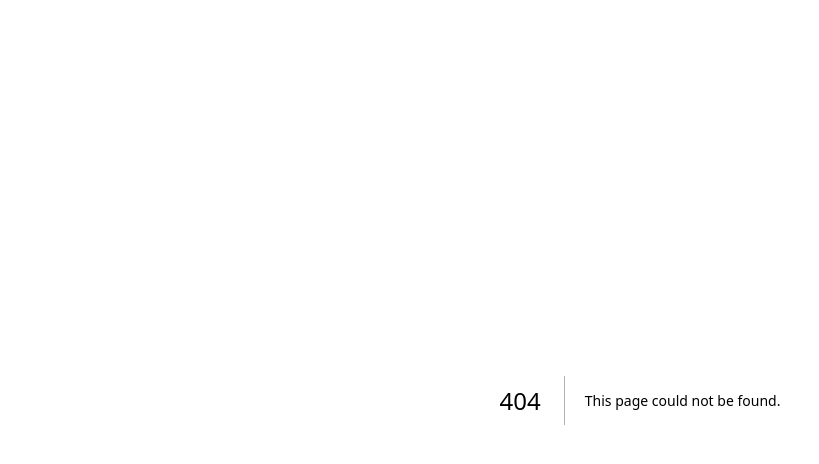
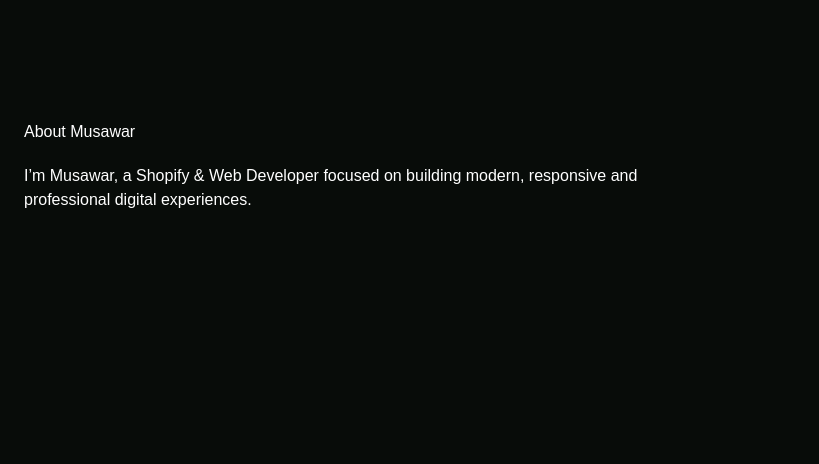
Before and after one commit to musawar-web/musawar-web.github.io, a Next.js app: page /musawar.github.io/about in a window 1280 px wide. Before the commit this address had no page. Shown: the top 464 px of the page, without its empty margins (0-819 px from the left). Built offline with nearby package versions, Linux system fonts and the light colour scheme.

Commit message:
Create page.tsx

```diff
--- /dev/null
+++ b/app/about/page.tsx
@@ -0,0 +1,12 @@
+export default function AboutPage() {
+  return (
+    <main style={{ padding: "120px 24px", color: "white" }}>
+      <h1>About Musawar</h1>
+
+      <p style={{ marginTop: "20px", maxWidth: "700px" }}>
+        I’m Musawar, a Shopify & Web Developer focused on building modern,
+        responsive and professional digital experiences.
+      </p>
+    </main>
+  );
+}
```
